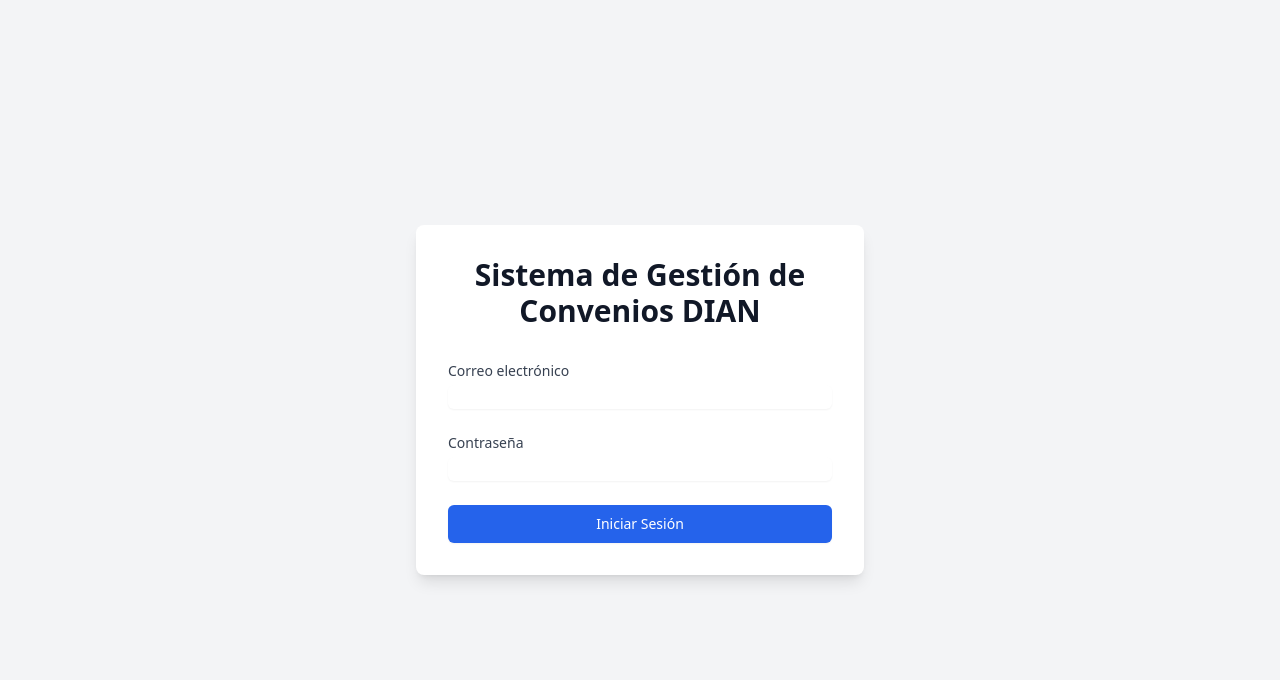
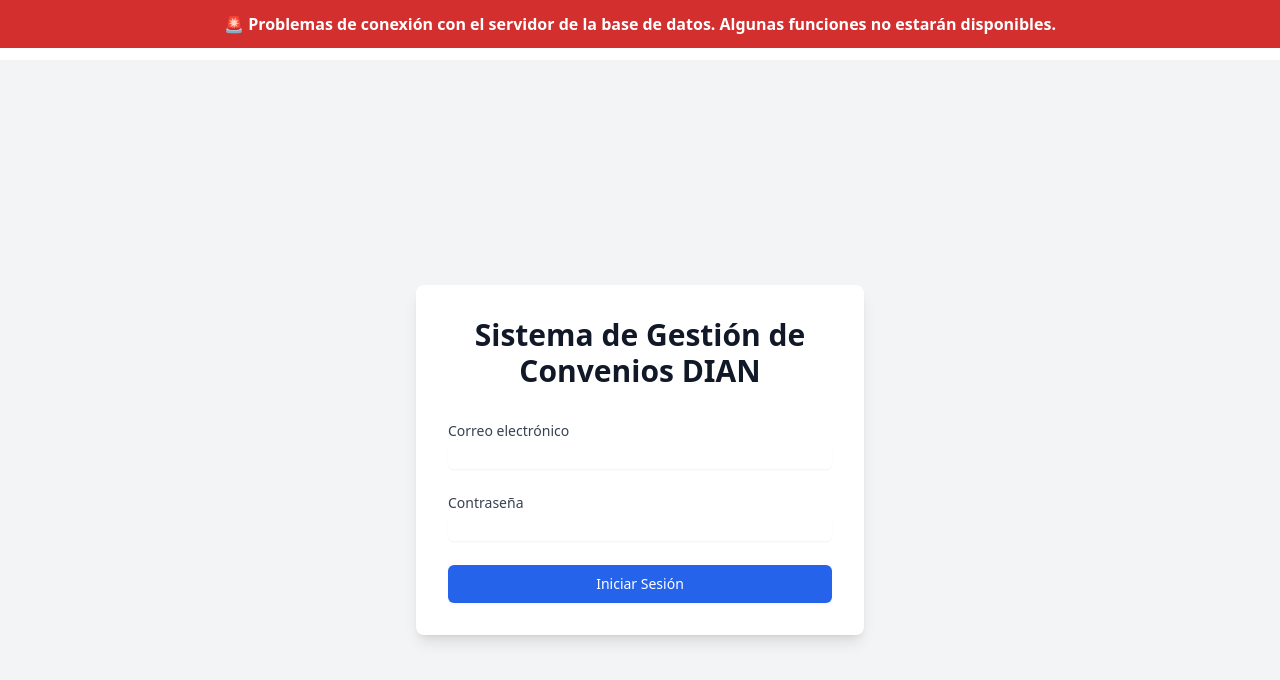
Before and after one commit to ja23cardona1406/cultura, a React (Vite) app in the folder proyecto_cultura/project/: page /login in a window 1280 px wide. Shown: the top 680 px of the page. Built offline with nearby package versions, Linux system fonts and the light colour scheme; no server answers.

Commit message:
codigo final

```diff
--- a/proyecto_cultura/project/src/App.tsx
+++ b/proyecto_cultura/project/src/App.tsx
@@ -9,11 +9,35 @@
 import Agreements from './pages/Agreements';
 import Activities from './pages/ActivityManagement';
 import UserManag from './pages/UserManag';
+import { useSupabaseStatus } from './hooks/useSupabaseStatus';
 
 const App: React.FC = () => {
+  const isSupabaseDown = useSupabaseStatus();
+
   return (
     <AuthProvider>
       <Router>
+        {/* Banner de alerta */}
+        {isSupabaseDown && (
+          <div
+            style={{
+              position: 'fixed',
+              top: 0,
+              left: 0,
+              width: '100%',
+              backgroundColor: '#d32f2f',
+              color: '#fff',
+              padding: '12px',
+              textAlign: 'center',
+              fontWeight: 'bold',
+              zIndex: 9999,
+            }}
+          >
+            🚨 Problemas de conexión con el servidor de la base de datos. Algunas funciones no estarán disponibles.
+          </div>
+        )}
+
+        <div style={{ marginTop: isSupabaseDown ? '60px' : '0' }}>
           <Routes>
             <Route path="/login" element={<Login />} />
             <Route path="/" element={<PrivateRoute><Layout /></PrivateRoute>}>
@@ -25,9 +49,10 @@
               <Route path="UserManag" element={<UserManag />} />
             </Route>
           </Routes>
+        </div>
       </Router>
     </AuthProvider>
   );
 };
 
-export default App;
+export default App;
--- /dev/null
+++ b/proyecto_cultura/project/src/hooks/useSupabaseStatus.ts
@@ -0,0 +1,32 @@
+// src/hooks/useSupabaseStatus.ts
+import { useEffect, useState } from 'react';
+
+export const useSupabaseStatus = (pollInterval = 10000) => {
+  const [isDown, setIsDown] = useState(false);
+
+  useEffect(() => {
+    const check = async () => {
+      console.log('[SupabaseStatus] Checking...');
+      try {
+        const res = await fetch('https://vxfdnelgeczafzkwbreh.supabase.co/rest/v1/?', {
+          method: 'OPTIONS',
+        });
+
+        if (!res.ok) {
+          throw new Error('Status code: ${res.status}');
+        }
+
+        setIsDown(false);
+      } catch (err) {
+        console.error('[SupabaseStatus] Supabase down:', err);
+        setIsDown(true);
+      }
+    };
+
+    check();
+    const interval = setInterval(check, pollInterval);
+    return () => clearInterval(interval);
+  }, [pollInterval]);
+
+  return isDown;
+};
--- a/proyecto_cultura/project/src/index.css
+++ b/proyecto_cultura/project/src/index.css
@@ -29,3 +29,19 @@
 .animate-scaleIn {
   animation: scaleIn 0.2s ease-out;
 }
+
+body {
+  margin: 0;
+  padding: 0;
+}
+
+.banner-error {
+  position: fixed;
+  top: 0;
+  width: 100%;
+  background: red;
+  color: white;
+  z-index: 1000;
+  padding: 10px;
+  text-align: center;
+}
```
Lines whose indentation alone changed are shown as unchanged.
